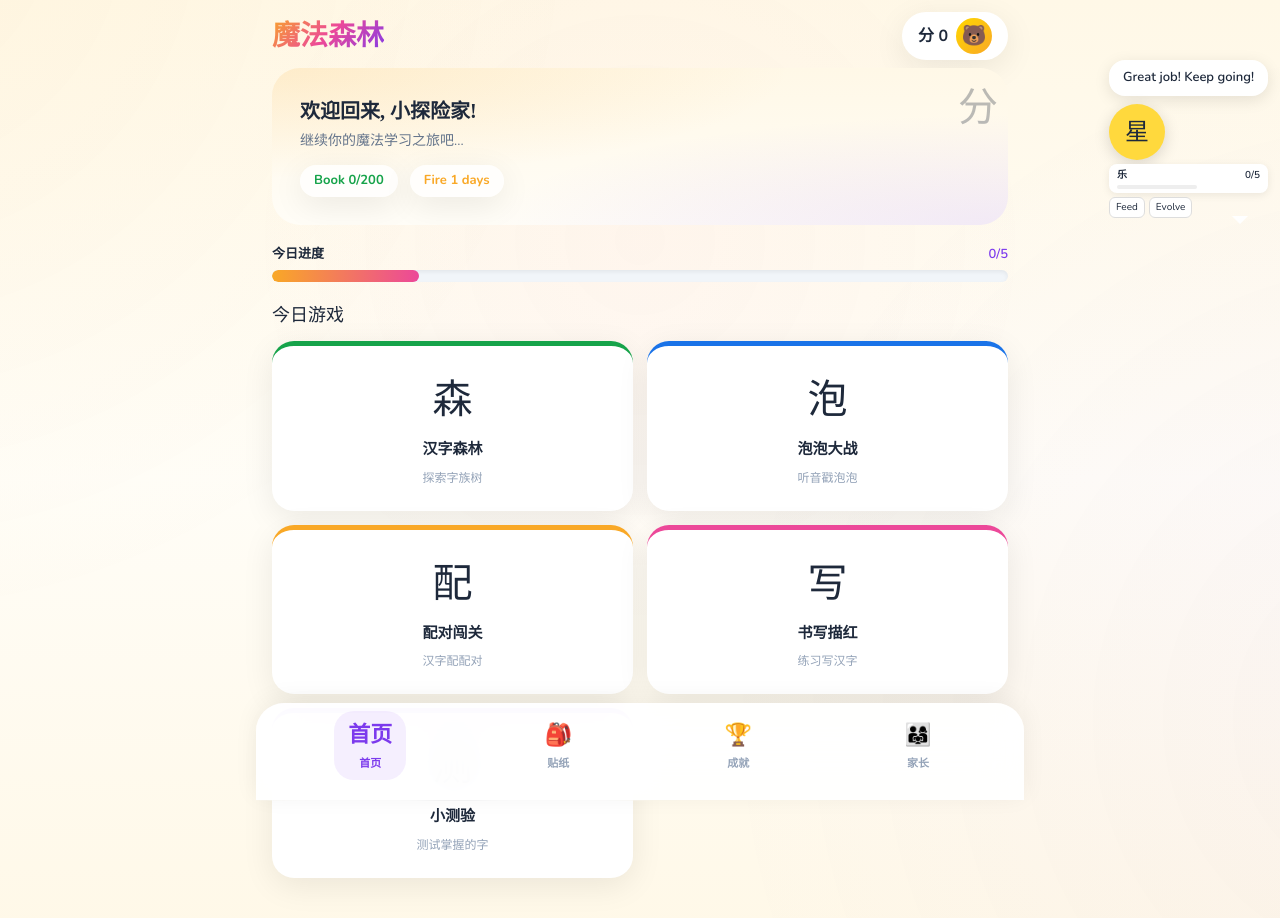
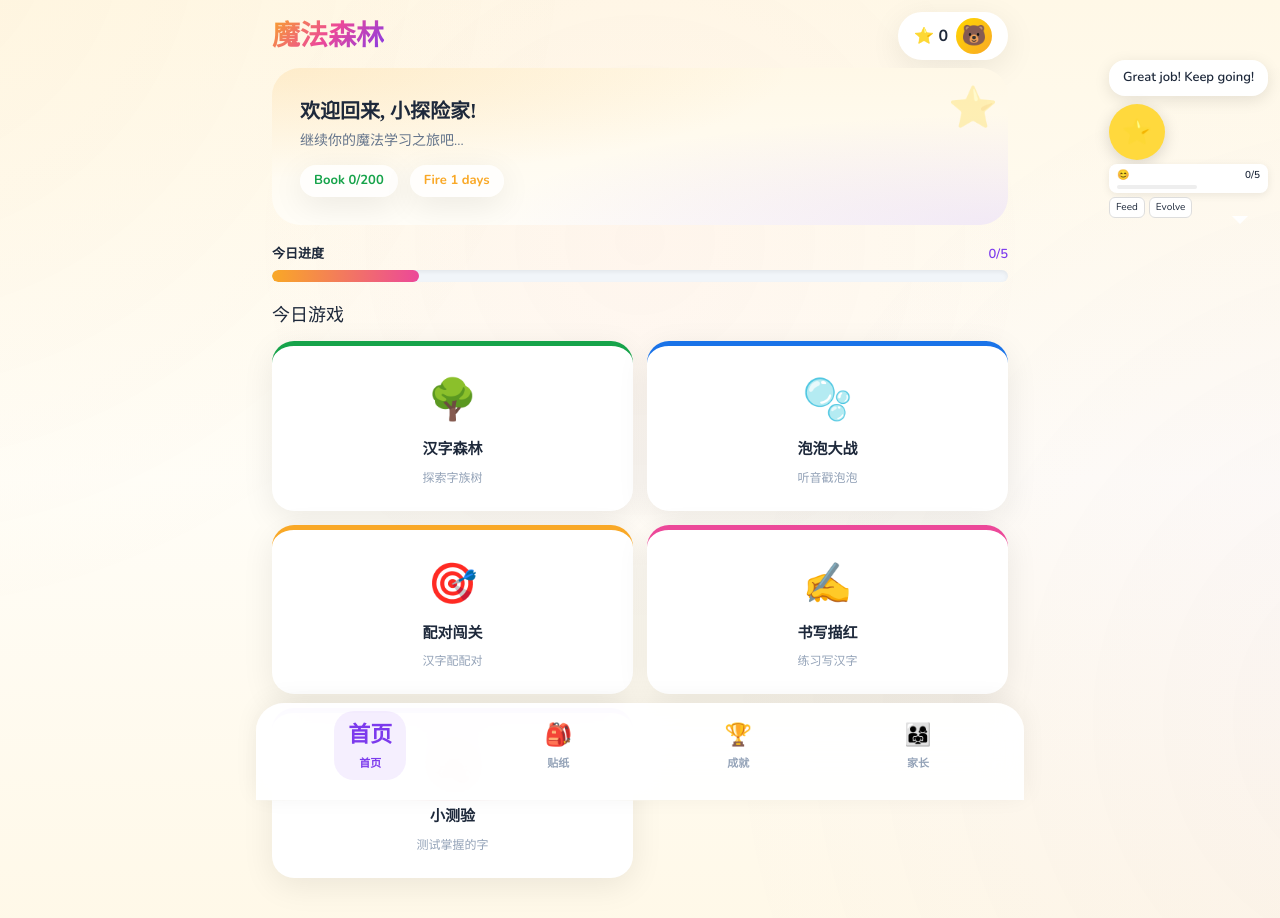
Before and after one commit to zengyforex123456/literacy-kids-app, a React (Vite) app: page /#/ in a window 1280 px wide. Shown: the top 918 px of the page. Built offline with nearby package versions, Linux system fonts and the light colour scheme; a web font is replaced by a local one.

Commit message:
fix: emoji图标恢复+Twemoji组件就位+测试修复

```diff
--- a/src/app/App.tsx
+++ b/src/app/App.tsx
@@ -14,11 +14,11 @@ import { EyeCareOverlay } from '../shared/components/EyeCareOverlay'
 import { seedWords } from '../shared/db/repository'
 
 const QUIZ_WORDS = [
-  { chinese:'山',pinyin:'shan',emoji:'山' },
-  { chinese:'水',pinyin:'shui',emoji:'水' },
-  { chinese:'火',pinyin:'huo',emoji:'火' },
-  { chinese:'木',pinyin:'mu',emoji:'木' },
-  { chinese:'人',pinyin:'ren',emoji:'人' },
+  { chinese:'山',pinyin:'shan',emoji:'⛰️' },
+  { chinese:'水',pinyin:'shui',emoji:'💧' },
+  { chinese:'火',pinyin:'huo',emoji:'🔥' },
+  { chinese:'木',pinyin:'mu',emoji:'🌳' },
+  { chinese:'人',pinyin:'ren',emoji:'🧍' },
 ]
 
 export default function App() {
--- a/src/games/bubble-pop/BubblePopGame.tsx
+++ b/src/games/bubble-pop/BubblePopGame.tsx
@@ -67,7 +67,7 @@ export function BubblePopGame() {
       <div style={{ display:'flex',flexDirection:'column',alignItems:'center',justifyContent:'center',minHeight:'100vh',gap:20,padding:40,textAlign:'center' }}>
         <div style={{ fontSize:72 }}>🫧</div>
         <h1 style={{ fontFamily:'var(--font-heading)',fontSize:32,color:'var(--bbaby-blue)' }}>游戏结束!</h1>
-        <p style={{ fontSize:18 }}>得分: {score}/{round - 1}</p>
+        <p style={{ fontSize:18 }}>得⭐: {score}/{round - 1}</p>
         <button onClick={() => navigate('/')} style={{
           padding:'16px 48px',fontSize:20,fontWeight:700,border:'none',
           borderRadius:20,background:'var(--bbaby-red)',color:'white',cursor:'pointer',
@@ -82,7 +82,7 @@ export function BubblePopGame() {
       <div style={{ display:'flex',justifyContent:'space-between',alignItems:'center',padding:'12px 16px' }}>
         <button onClick={() => navigate('/')} style={{ fontSize:24,border:'none',background:'none',cursor:'pointer' }}>←</button>
         <span style={{ fontFamily:'var(--font-heading)',fontSize:20,color:'var(--bbaby-blue)' }}>🫧 泡泡大战</span>
-        <span style={{ fontWeight:700,fontSize:18,background:'white',padding:'6px 14px',borderRadius:16,boxShadow:'var(--shadow-sm)' }}>分 {score}</span>
+        <span style={{ fontWeight:700,fontSize:18,background:'white',padding:'6px 14px',borderRadius:16,boxShadow:'var(--shadow-sm)' }}>⭐ {score}</span>
       </div>
 
       <div style={{
--- a/src/screens/home/HomeScreen.tsx
+++ b/src/screens/home/HomeScreen.tsx
@@ -3,15 +3,16 @@ import { useEffect } from 'react'
 import { motion } from 'framer-motion'
 import { useUserStore } from '../../shared/stores/userStore'
 import { useVoice } from '../../shared/hooks/useVoice'
+import { TwemojiImg } from "../../shared/components/TwemojiImg"
 import { SimplePet } from '../../shared/components/SimplePet'
 import { DailyBox } from '../../shared/components/DailyBox'
 
 const GAMES = [
-  { id:'treasure-hunt',emoji:'森',label:'汉字森林',desc:'探索字族树',color:'#16A34A' },
-  { id:'bubble-pop',emoji:'泡',label:'泡泡大战',desc:'听音戳泡泡',color:'#1A73E8' },
-  { id:'matching',emoji:'配',label:'配对闯关',desc:'汉字配配对',color:'#F9A826' },
-  { id:'writing',emoji:'写',label:'书写描红',desc:'练习写汉字',color:'#EC4899' },
-  { id:'quiz',emoji:'测',label:'小测验',desc:'测试掌握的字',color:'#7C3AED' },
+  { id:'treasure-hunt',emoji:'🌳',label:'汉字森林',desc:'探索字族树',color:'#16A34A' },
+  { id:'bubble-pop',emoji:'🫧',label:'泡泡大战',desc:'听音戳泡泡',color:'#1A73E8' },
+  { id:'matching',emoji:'🎯',label:'配对闯关',desc:'汉字配配对',color:'#F9A826' },
+  { id:'writing',emoji:'✍️',label:'书写描红',desc:'练习写汉字',color:'#EC4899' },
+  { id:'quiz',emoji:'🧠',label:'小测验',desc:'测试掌握的字',color:'#7C3AED' },
 ]
 
 export function HomeScreen() {
@@ -35,7 +36,7 @@ export function HomeScreen() {
         <motion.div initial={{ opacity:0,x:20 }} animate={{ opacity:1,x:0 }}
           className="disney-card"
           style={{ display:'flex',alignItems:'center',gap:8,padding:'6px 16px',borderRadius:28,fontWeight:700 }}>
-          <span>分 {coins}</span>
+          <span>⭐ {coins}</span>
           <span style={{ width:36,height:36,borderRadius:'50%',background:'linear-gradient(135deg,var(--disney-gold-light),var(--disney-gold))',display:'flex',alignItems:'center',justifyContent:'center',fontSize:20 }}>{avatar}</span>
         </motion.div>
       </div>
@@ -53,7 +54,7 @@ export function HomeScreen() {
             <span className="disney-card" style={{ padding:'6px 14px',borderRadius:20,background:'rgba(255,255,255,0.8)',color:'var(--disney-gold)' }}>Fire {streak} days</span>
           </div>
         </div>
-        <div style={{ position:'absolute',right:10,top:10,fontSize:40,opacity:0.3 }}>分</div>
+        <div style={{ position:'absolute',right:10,top:10,fontSize:40,opacity:0.3 }}>⭐</div>
       </motion.div>
 
       <div style={{ margin:'0 16px',marginBottom:20 }}>
--- a/src/shared/components/SimplePet.tsx
+++ b/src/shared/components/SimplePet.tsx
@@ -16,18 +16,18 @@ interface PetState {
 }
 
 const PET_SPRITES: Record<PetMood, string> = {
-  sleeping: '眠',
-  hungry: '饿',
-  happy: '乐',
-  excited: '赞',
-  evolving: '进',
+  sleeping: '💤',
+  hungry: '😋',
+  happy: '😊',
+  excited: '🥳',
+  evolving: '✨',
 }
 
 const ELEMENT_EMOJI: Record<PetElement, string> = {
-  fire: '火',
-  water: '水',
-  wood: '木',
-  neutral: '星',
+  fire: '🔥',
+  water: '💧',
+  wood: '🌿',
+  neutral: '⭐',
 }
 
 export function SimplePet() {
```
Also changed, not shown: 1 other file (tests, documents, lock files or other folders).
